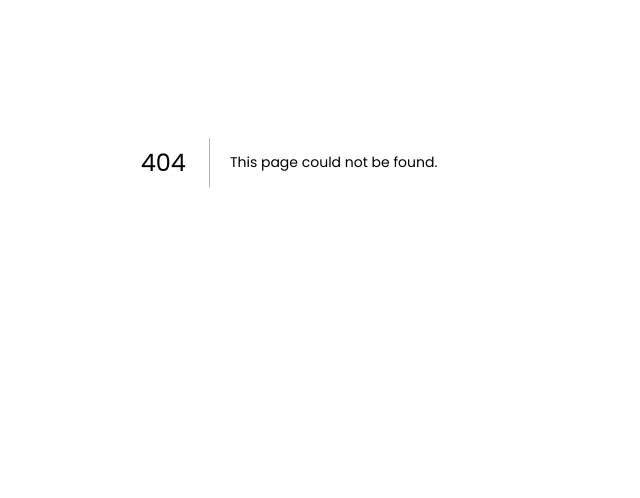
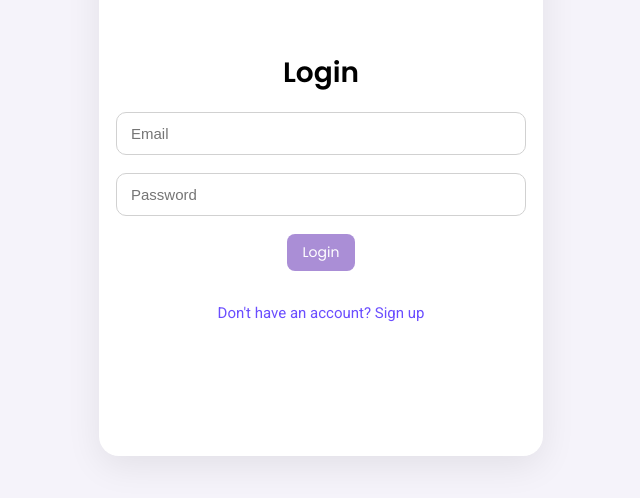
Before and after one commit to tugbayilmaz01/wishlist-frontend, a Next.js app: page /login in a window 1280 px wide. Before the commit this address had no page. Shown: the part 238-736 px from the top of the page, without its empty margins (351-991 px from the left). Built offline with nearby package versions, Linux system fonts and the light colour scheme.

Commit message:
added login and signup functionality

```diff
--- /dev/null
+++ b/src/app/login/Login.module.scss
@@ -0,0 +1,82 @@
+.wrapper {
+  width: 100%;
+  height: 100vh;
+  display: flex;
+  justify-content: center;
+  align-items: center;
+  perspective: 1200px;
+}
+
+.card {
+  width: 380px;
+  height: 460px;
+  position: relative;
+  transform-style: preserve-3d;
+  transition: transform 0.8s ease;
+}
+
+.flipped {
+  transform: rotateY(180deg);
+}
+
+.front,
+.back {
+  position: absolute;
+  width: 100%;
+  height: 100%;
+  background: #ffffff;
+  border-radius: 20px;
+  box-shadow: 0 10px 35px rgba(0, 0, 0, 0.08);
+  padding: 32px;
+
+  display: flex;
+  flex-direction: column;
+  align-items: center;
+  justify-content: center;
+  gap: 18px;
+  backface-visibility: hidden;
+}
+
+.back {
+  transform: rotateY(180deg);
+}
+
+.title {
+  font-size: 28px;
+  font-weight: 600;
+  margin: 0;
+}
+
+.input {
+  width: 100%;
+
+  padding: 12px 14px;
+  border-radius: 10px;
+  border: 1px solid #d1d1d1;
+  font-size: 15px;
+  outline: none;
+  transition: all 0.2s ease;
+
+  &:focus {
+    border-color: #6b4eff;
+    box-shadow: 0 0 0 3px rgba(107, 78, 255, 0.15);
+  }
+}
+
+.error {
+  color: #ff5252;
+  font-size: 14px;
+  text-align: center;
+  margin-top: -8px;
+}
+
+.switch {
+  font-size: 15px;
+  color: #6b4eff;
+  cursor: pointer;
+  transition: opacity 0.2s;
+
+  &:hover {
+    opacity: 0.7;
+  }
+}
--- /dev/null
+++ b/src/app/login/page.tsx
@@ -0,0 +1,117 @@
+"use client";
+
+import { useState } from "react";
+import Button from "@/components/Button/Button";
+import styles from "./Login.module.scss";
+
+export default function LoginPage() {
+  const [isFlipped, setIsFlipped] = useState(false);
+
+  const [loginEmail, setLoginEmail] = useState("");
+  const [loginPassword, setLoginPassword] = useState("");
+  const [loginError, setLoginError] = useState("");
+
+  const [signupEmail, setSignupEmail] = useState("");
+  const [signupPassword, setSignupPassword] = useState("");
+  const [signupError, setSignupError] = useState("");
+
+  const handleLogin = async () => {
+    try {
+      const res = await fetch("http://localhost:5062/api/users/login", {
+        method: "POST",
+        headers: { "Content-Type": "application/json" },
+        body: JSON.stringify({
+          email: loginEmail,
+          passwordHash: loginPassword,
+        }),
+      });
+
+      if (!res.ok) {
+        const data = await res.json();
+        setLoginError(data.message || "Login failed");
+        return;
+      }
+
+      window.location.href = "/dashboard";
+    } catch (err) {
+      console.error(err);
+      setLoginError("Something went wrong");
+    }
+  };
+
+  const handleSignup = async () => {
+    try {
+      const res = await fetch("http://localhost:5062/api/users/register", {
+        method: "POST",
+        headers: { "Content-Type": "application/json" },
+        body: JSON.stringify({
+          email: signupEmail,
+          passwordHash: signupPassword,
+        }),
+      });
+
+      if (!res.ok) {
+        const data = await res.json();
+        setSignupError(data.message || "Signup failed");
+        return;
+      }
+
+      alert("Account created! You can log in now.");
+      setIsFlipped(false);
+    } catch (err) {
+      setSignupError("Something went wrong");
+    }
+  };
+
+  return (
+    <div className={styles.wrapper}>
+      <div className={`${styles.card} ${isFlipped ? styles.flipped : ""}`}>
+        <div className={styles.front}>
+          <h2 className={styles.title}>Login</h2>
+
+          <input
+            type="email"
+            placeholder="Email"
+            value={loginEmail}
+            onChange={(e) => setLoginEmail(e.target.value)}
+            className={styles.input}
+          ></input>
+          <input
+            type="password"
+            placeholder="Password"
+            value={loginPassword}
+            onChange={(e) => setLoginPassword(e.target.value)}
+            className={styles.input}
+          ></input>
+          <Button onClick={handleLogin}>Login</Button>
+          {loginError && <p className={styles.error}>{loginError}</p>}
+          <p className={styles.switch} onClick={() => setIsFlipped(true)}>
+            Don't have an account? Sign up
+          </p>
+        </div>
+        <div className={styles.back}>
+          <h2 className={styles.title}>Sign Up</h2>
+          <input
+            type="email"
+            placeholder="Email"
+            value={signupEmail}
+            onChange={(e) => setSignupEmail(e.target.value)}
+            className={styles.input}
+          />
+          <input
+            type="password"
+            placeholder="Password"
+            value={signupPassword}
+            onChange={(e) => setSignupPassword(e.target.value)}
+            className={styles.input}
+          />
+          <Button onClick={handleSignup}>Create Account</Button>
+          <p className={styles.switch} onClick={() => setIsFlipped(false)}>
+            Already have an account? Login
+          </p>
+          {signupError && <p className={styles.error}>{signupError}</p>}
+        </div>
+      </div>
+    </div>
+  );
+}
```
Also changed, not shown: src/app/landing/page.tsx (+5 -8 lines).
